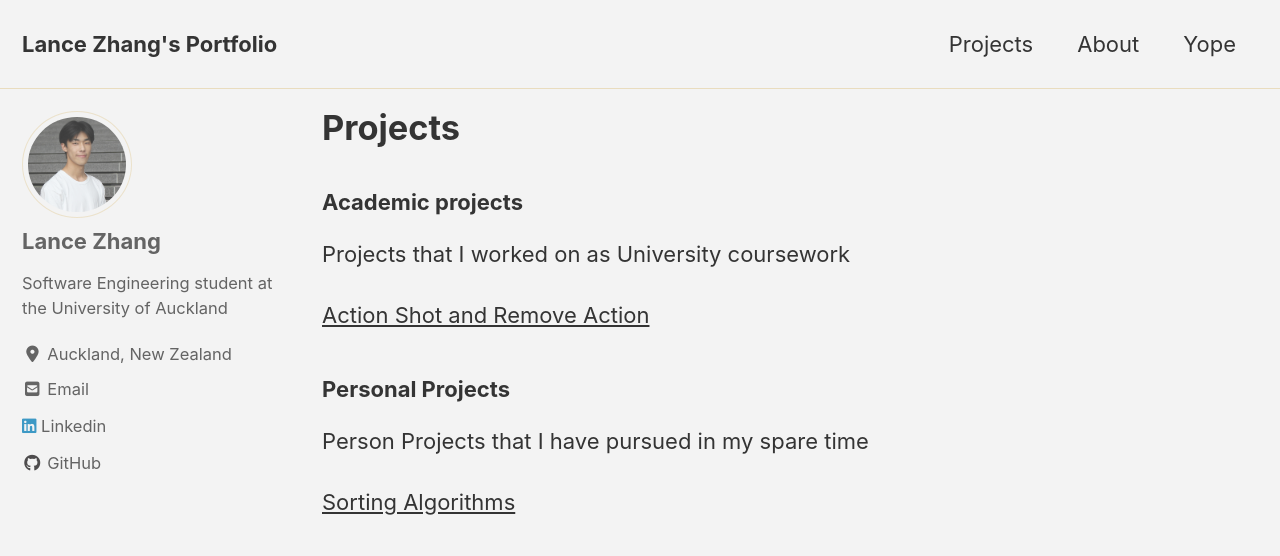
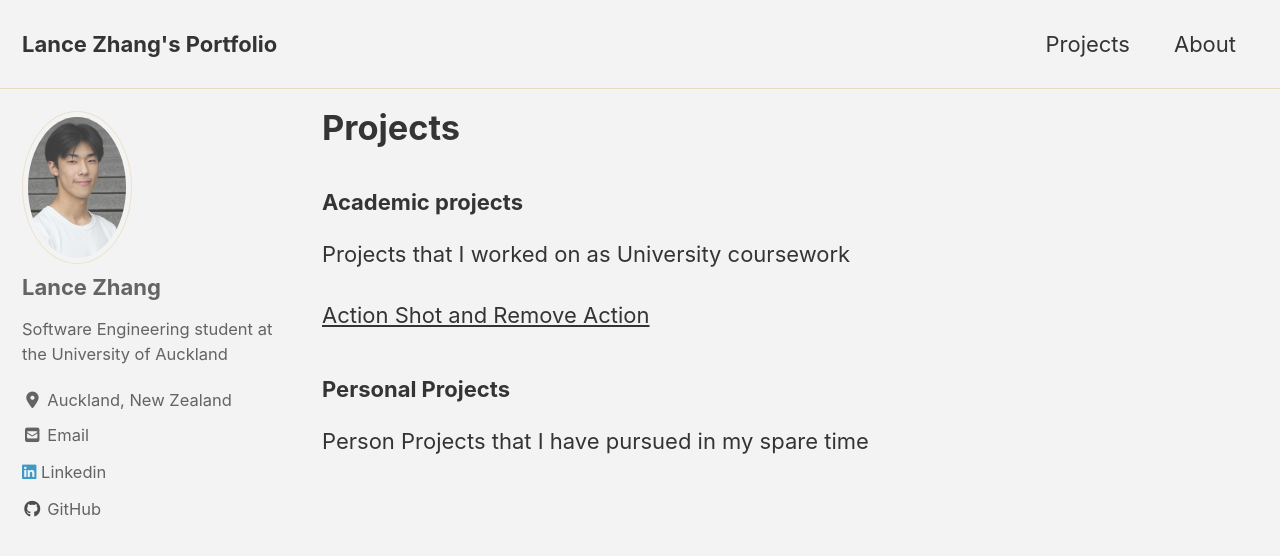
Before and after one commit to lancelancezhang/lancelancezhang.github.io, a Jekyll site: the page built from _pages/projects.md, in a window 1280 px wide and 900 px high. Shown: the top 556 px of the window. Built offline with Jekyll 4.4.1, drawn with Linux system fonts in a browser that asks for light colours; cached includes are drawn as plain includes; nearby versions of some CDN libraries.

Commit message:
minor fixes to file navigation

```diff
--- a/_data/navigation.yml
+++ b/_data/navigation.yml
@@ -4,8 +4,6 @@ main:
     url: /projects/
   - title: "About"
     url: /about/
-  - title: "Yope"
-    url: /flambe/
   # - title: "About"
   #   url: https://mmistakes.github.io/minimal-mistakes/about/
   # - title: "Sample Posts"
--- a/_pages/projects.md
+++ b/_pages/projects.md
@@ -12,5 +12,3 @@ Projects that I worked on as University coursework
 
 ### Personal Projects
 Person Projects that I have pursued in my spare time
-
-[Sorting Algorithms](https://lancelancezhang.github.io/SortingAlgorithms/)
```
Also changed, not shown: images/profile.jpg.
